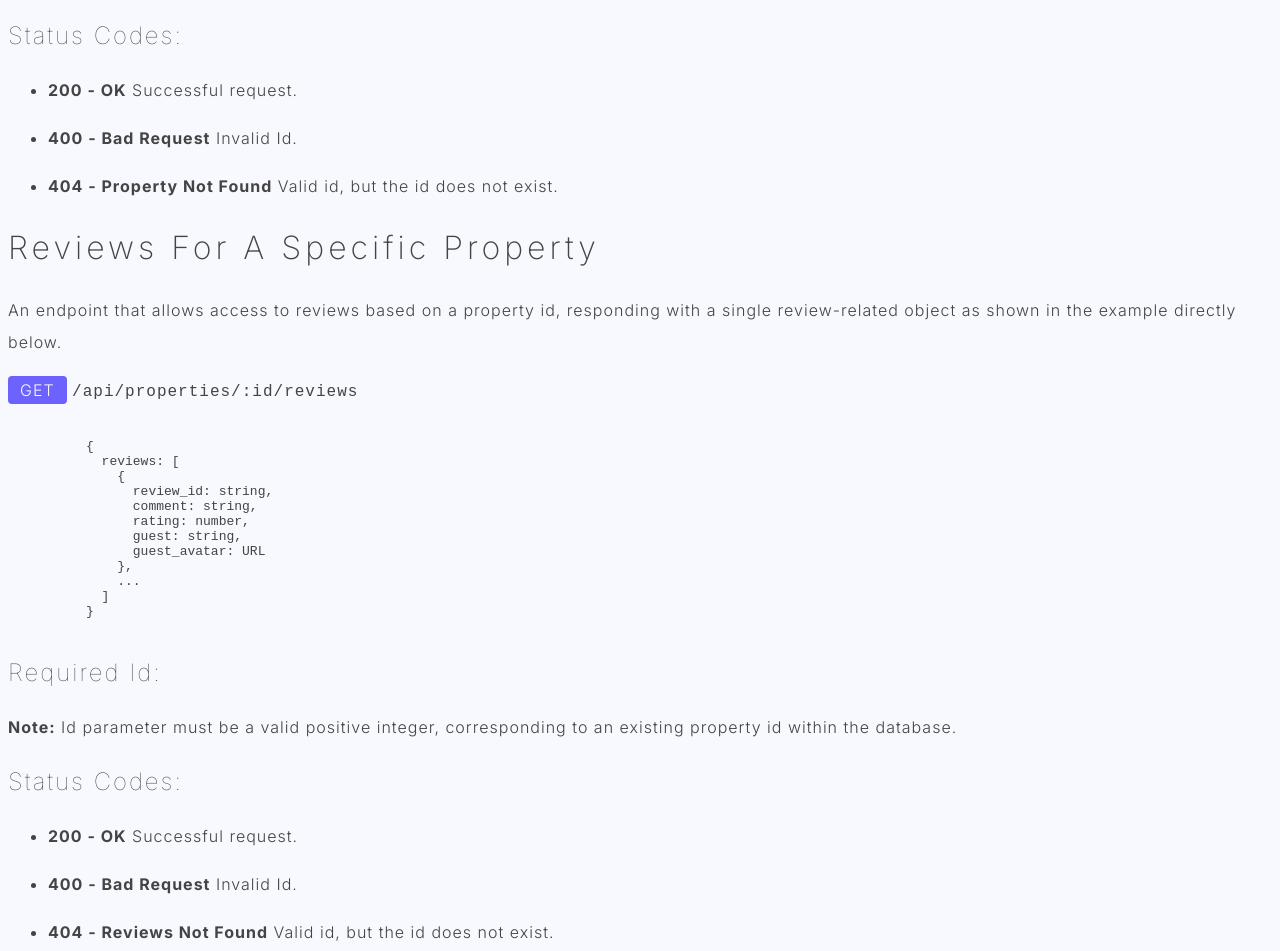
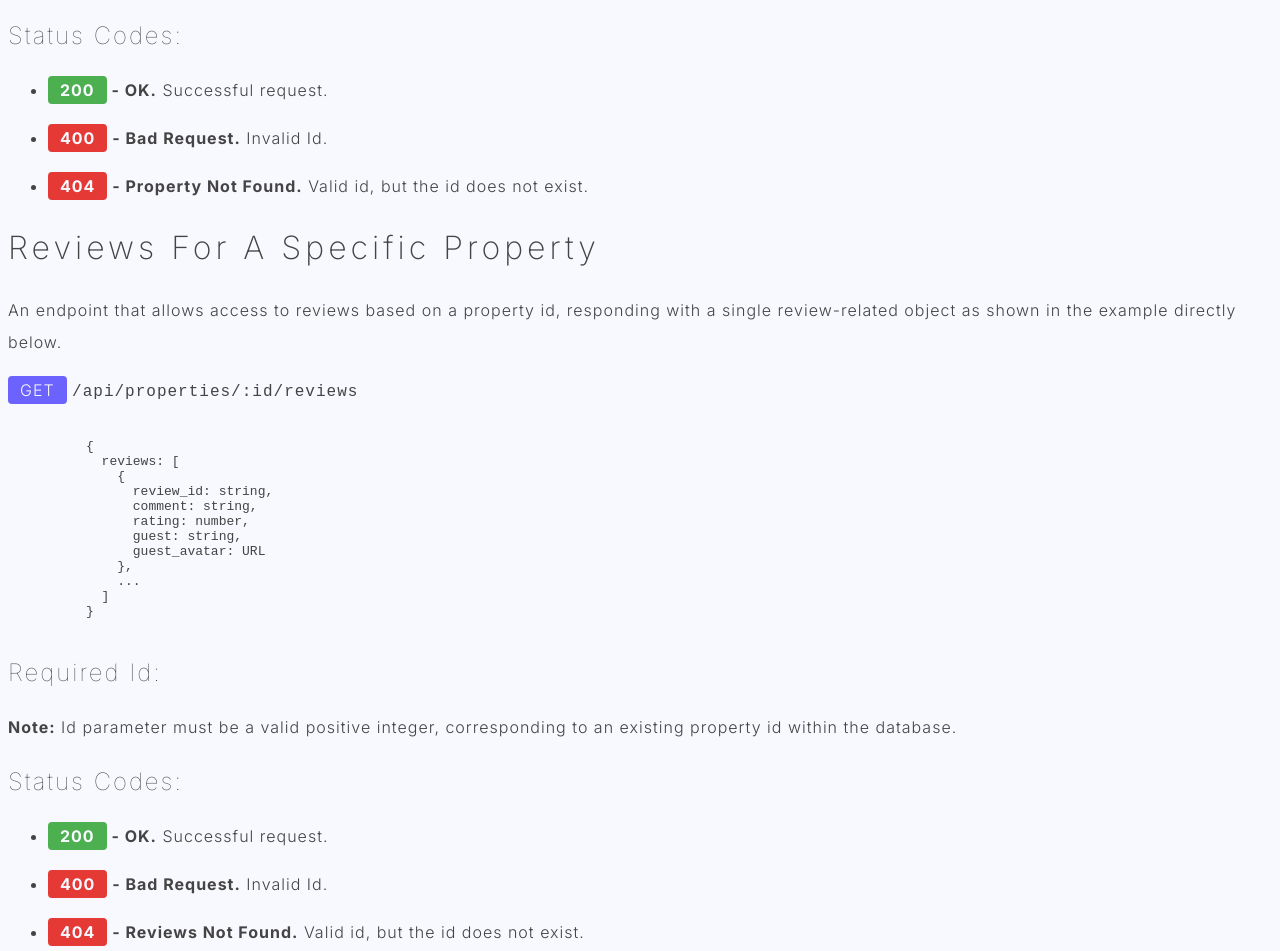
Before and after one commit to d-coded25/airbnc-back-end, a website: page public/index.html in a window 1280 px wide. Shown: the part 1563-2514 px from the top of the page. Drawn offline with Linux system fonts and the light colour scheme.

Commit message:
Add html status success and error classes and css styles to status success and errors content

```diff
--- a/public/index.html
+++ b/public/index.html
@@ -14,7 +14,7 @@
   </head>
   <body>
     <header>
-      <h1>AirBNC - RESTfulAPI</h1>
+      <h1>AirBNC - RESTful API</h1>
     </header>
 
     <main>
@@ -83,12 +83,14 @@
           <ul>
             <li>
               <p>
-                <b><span>200</span> - OK</b> Successful request.
+                <b><span class="status-success">200</span> - OK.</b> Successful
+                request.
               </p>
             </li>
             <li>
               <p>
-                <b><span>404</span> - Path not Found</b> Unknown URL.
+                <b><span class="status-error">404</span> - Path Not Found.</b>
+                Unknown URL.
               </p>
             </li>
           </ul>
@@ -134,18 +136,23 @@
           <ul>
             <li>
               <p>
-                <b><span>200</span> - OK</b> Successful request.
+                <b><span class="status-success">200</span> - OK.</b> Successful
+                request.
               </p>
             </li>
             <li>
               <p>
-                <b><span>400</span> - Bad Request</b> Invalid Id.
+                <b><span class="status-error">400</span> - Bad Request.</b>
+                Invalid Id.
               </p>
             </li>
             <li>
               <p>
-                <b><span>404</span> - Property Not Found</b> Valid id, but the
-                id does not exist.
+                <b
+                  ><span class="status-error">404</span> - Property Not
+                  Found.</b
+                >
+                Valid id, but the id does not exist.
               </p>
             </li>
           </ul>
@@ -193,18 +200,22 @@
           <ul>
             <li>
               <p>
-                <b><span>200</span> - OK</b> Successful request.
+                <b><span class="status-success">200</span> - OK.</b> Successful
+                request.
               </p>
             </li>
             <li>
               <p>
-                <b><span>400</span> - Bad Request</b> Invalid Id.
+                <b><span class="status-error">400</span> - Bad Request.</b>
+                Invalid Id.
               </p>
             </li>
             <li>
               <p>
-                <b><span>404</span> - Reviews Not Found</b> Valid id, but the id
-                does not exist.
+                <b
+                  ><span class="status-error">404</span> - Reviews Not Found.</b
+                >
+                Valid id, but the id does not exist.
               </p>
             </li>
           </ul>
@@ -266,13 +277,14 @@
           <ul>
             <li>
               <p>
-                <b><span>200</span> - OK</b> Successful request.
+                <b><span class="status-success">200</span> - OK.</b> Successful
+                request.
               </p>
             </li>
             <li>
               <p>
-                <b><span>400</span> - Bad Request</b> Invalid data, or required
-                data not provided.
+                <b><span class="status-error">400</span> - Bad Request.</b>
+                Invalid data, or required data not provided.
               </p>
             </li>
           </ul>
@@ -303,18 +315,20 @@
           <ul>
             <li>
               <p>
-                <b><span>204</span> - No Content</b> Successful request.
+                <b><span class="status-success">204</span> - No Content.</b>
+                Successful request.
               </p>
             </li>
             <li>
               <p>
-                <b><span>400</span> - Bad Request</b> Invalid Id.
+                <b><span class="status-error">400</span> - Bad Request.</b>
+                Invalid Id.
               </p>
             </li>
             <li>
               <p>
-                <b><span>404</span> - Review Not Found</b> Valid id, but the id
-                does not exist.
+                <b><span class="status-error">404</span> - Review Not Found.</b>
+                Valid id, but the id does not exist.
               </p>
             </li>
           </ul>
--- a/public/styles.css
+++ b/public/styles.css
@@ -36,3 +36,17 @@ p {
   border-radius: 4px;
   padding: 4px 12px;
 }
+
+.status-success {
+  color: #f8f8ff;
+  background-color: #4caf50;
+  border-radius: 4px;
+  padding: 4px 12px;
+}
+
+.status-error {
+  color: #f8f8ff;
+  background-color: #e53935;
+  border-radius: 4px;
+  padding: 4px 12px;
+}
```
